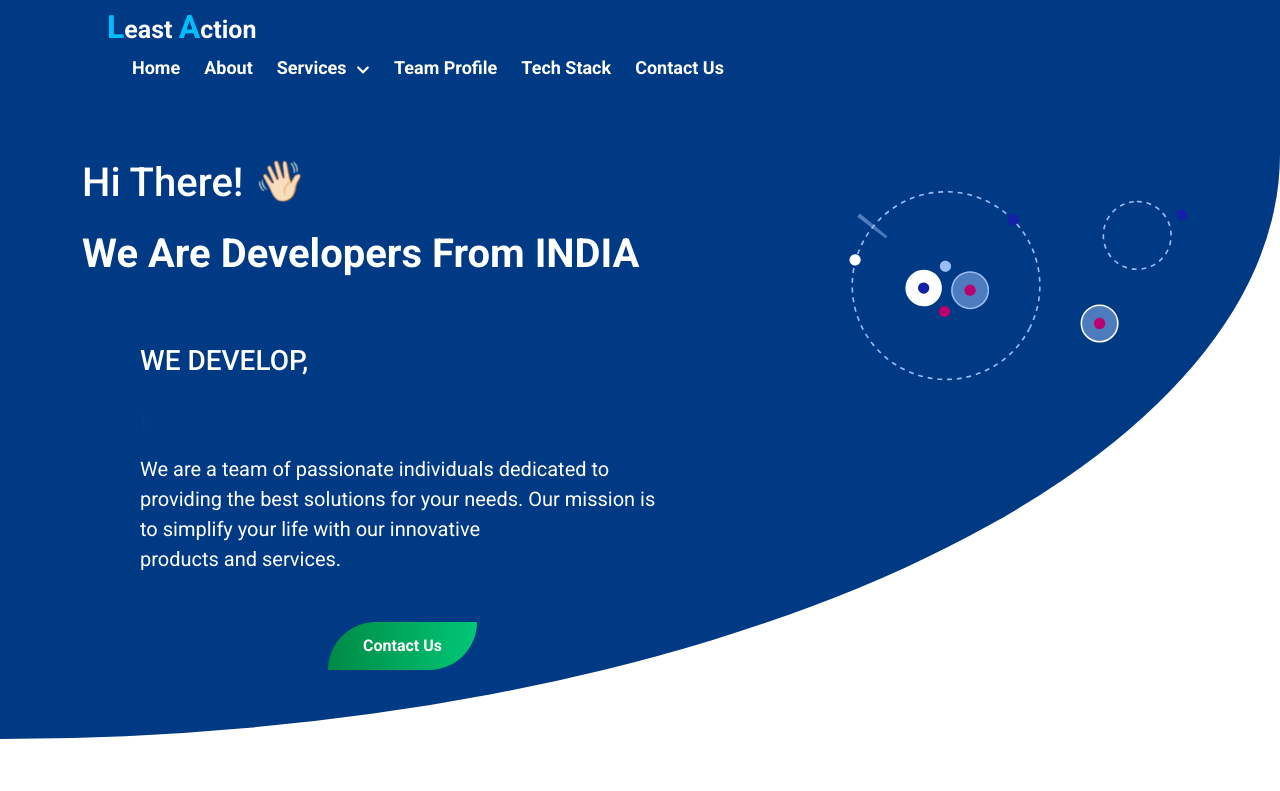
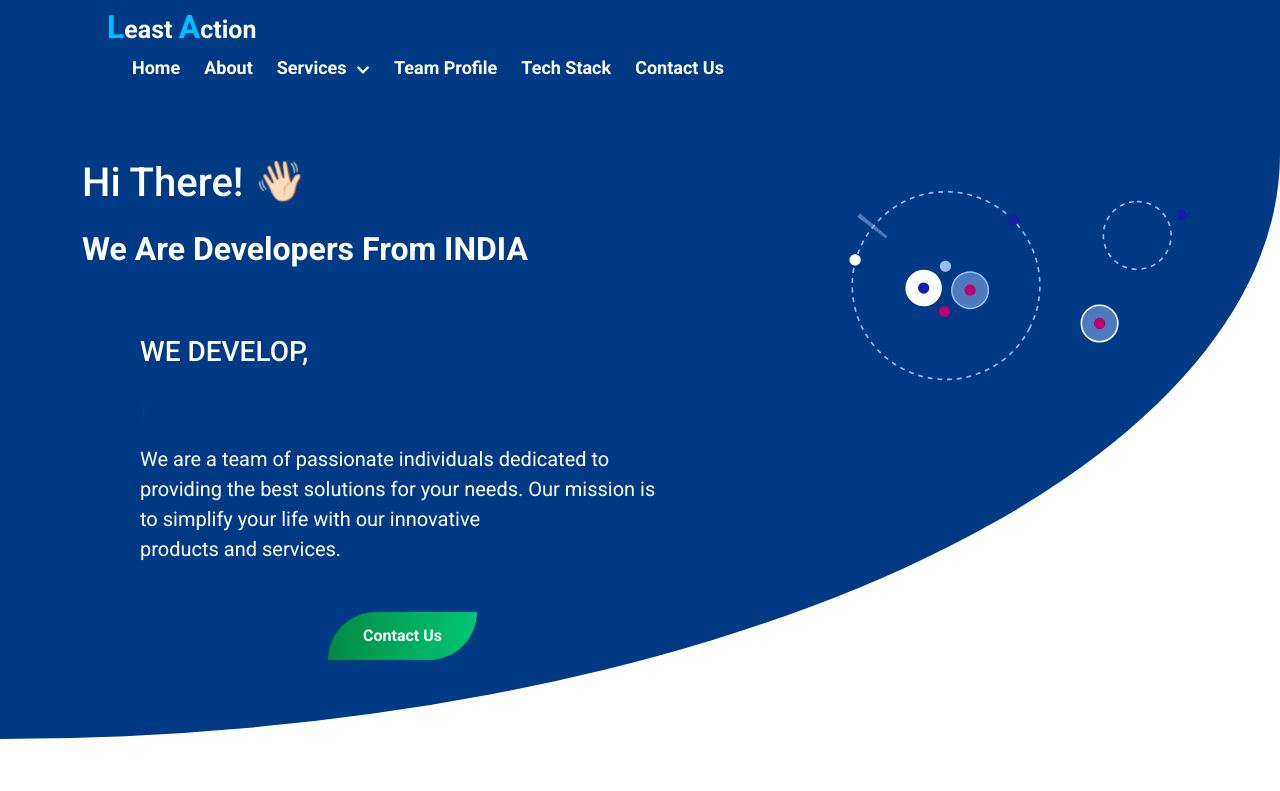
Before and after one commit to dheenadha/service-portfolio, a React (Vite) app: page / in a window 1280 px wide. Shown: the top 791 px of the page. Built offline with nearby package versions, Linux system fonts and the light colour scheme; no server answers.

Commit message:
Update Home.jsx

```diff
--- a/src/Pages/Home.jsx
+++ b/src/Pages/Home.jsx
@@ -26,12 +26,12 @@ const Home = () => {
                     </span>
                   </h1>
 
-                  <h1 className="heading-name">
+                  <h2 className="heading-name">
                     <strong className="main-name">
                       {" "}
                       We Are Developers From INDIA
                     </strong>
-                  </h1>
+                  </h2>
 
                   <div style={{ padding: 50, textAlign: "left" }}>
                     <h1 className="diagonal-text text-uppercase p-2" style={{ fontSize: "28px" }}>
```
